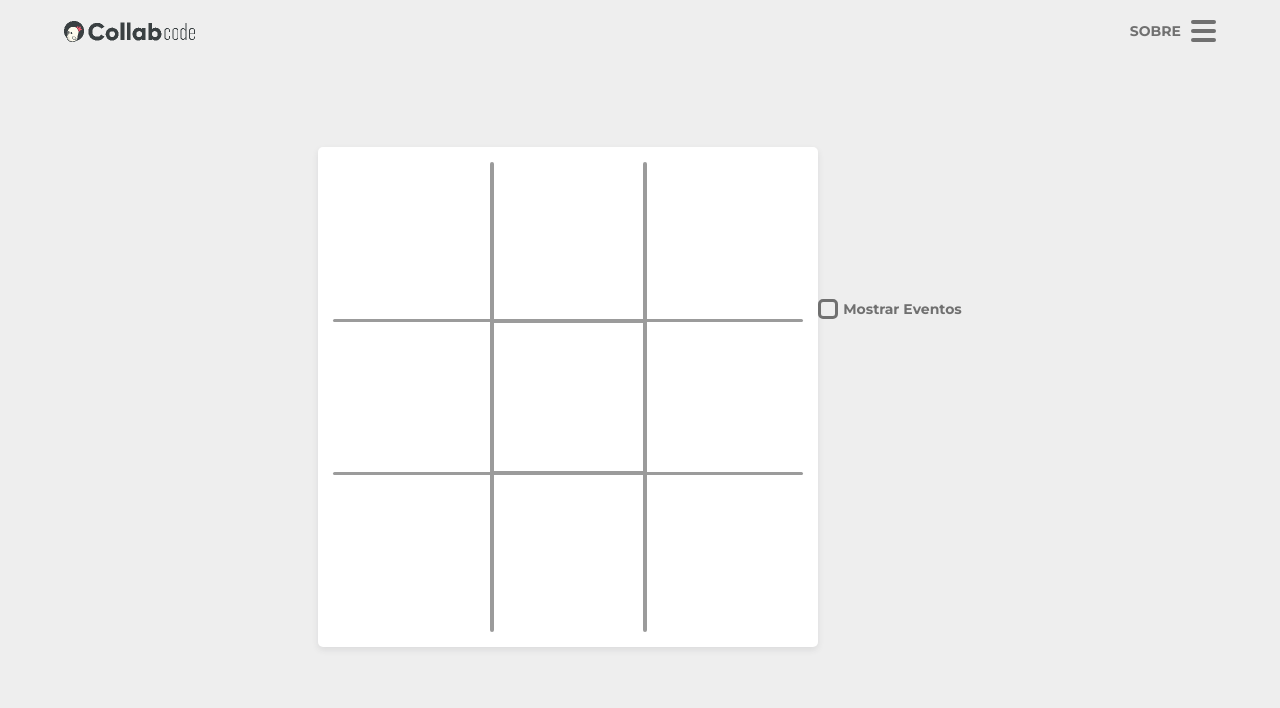
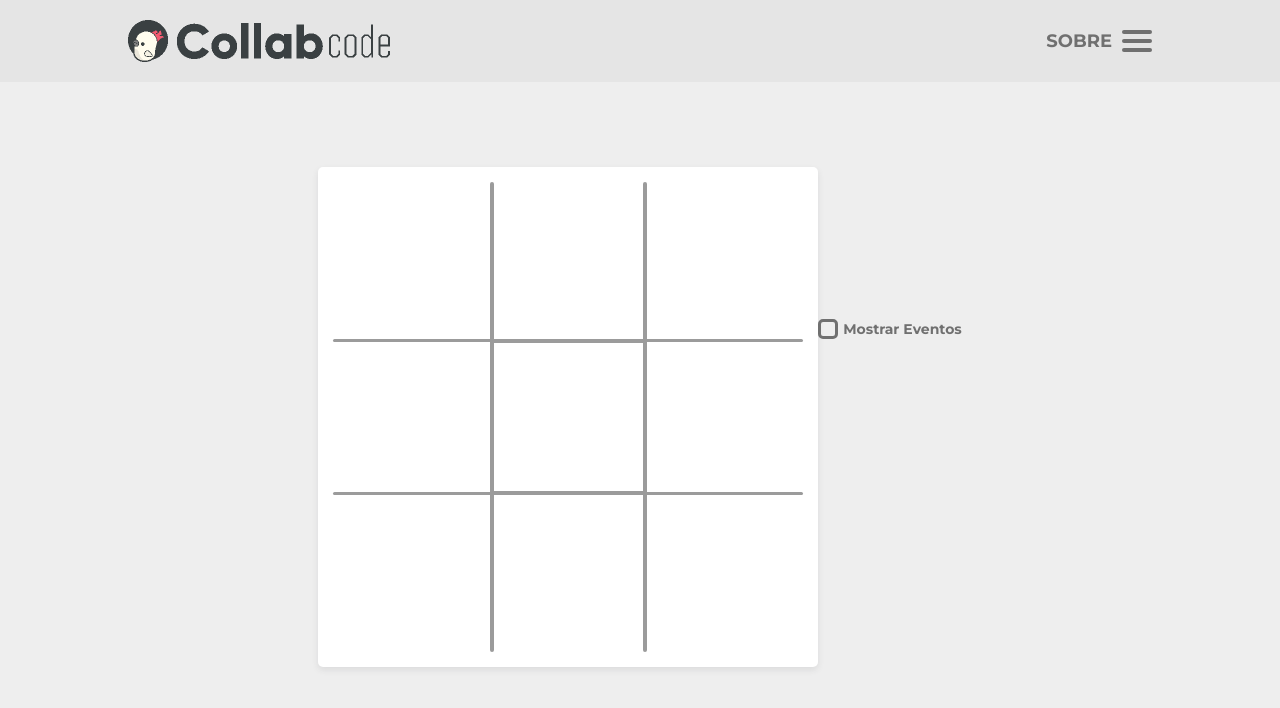
Before and after one commit to RafaelPiedade/jogo-da-velha, a React (Create React App) app: page / in a window 1280 px wide. Shown: the top 708 px of the page. Built offline with nearby package versions, Linux system fonts and the light colour scheme.

Commit message:
Responsivo do HeaderGame

```diff
--- a/src/App.css
+++ b/src/App.css
@@ -24,11 +24,19 @@
   margin-bottom: var(--spacing-big);
 }
 
-
-.app > .history-game{
+.app > .history-game {
   display: none;
 }
 
-.app > input:checked ~ .history-game{
+.app > input:checked ~ .history-game {
   display: block;
 }
+
+@media (min-width: 740px){
+  .app > .header-game{
+    box-sizing: border-box;
+    width: 100%;
+    padding-left: 10%;
+    padding-right: 10%;
+  }
+}
--- a/src/component/HeaderGame/styles.css
+++ b/src/component/HeaderGame/styles.css
@@ -4,6 +4,10 @@
   align-items: center;
   padding: 20px 0;
   color: var(--color-fourth)
+}
+
+.header-game > .logo-collab {
+  width: 130px;
 }
 
 .header-game > .about-link{
@@ -14,3 +18,21 @@
 .header-game > .menu-game{
   width: 25px;
 }
+
+@media (min-width: 740px){
+  .header-game {
+    background-color: var(--color-tenth);
+  }
+
+  .header-game > .logo-collab {
+    width: auto;
+  }
+
+  .header-game > .about-link{
+    font-size: var(--size-medium)
+  }
+
+  .header-game > .menu-game{
+    width: 30px;
+  }
+}
--- a/src/styles/elements/base.css
+++ b/src/styles/elements/base.css
@@ -1,4 +1,5 @@
 body{
     font-family: "Montserrat", sans-serif;
     background-color: var(--color-second);
+    min-width: 290px;
 }
--- a/src/styles/settings/colors.css
+++ b/src/styles/settings/colors.css
@@ -13,4 +13,5 @@
   --color-seventh: #f4f1e4;
   --color-eigth: #eae6da;
   --color-ninth: #eff25a;
+  --color-tenth: #e5e5e5;
 }
--- a/src/styles/settings/size.css
+++ b/src/styles/settings/size.css
@@ -1,4 +1,5 @@
 :root{
     --size-small: 14px;
+    --size-medium: 18px;
     --size-big: 22px;
 }
```
Also changed, not shown: src/img/logo.png.
